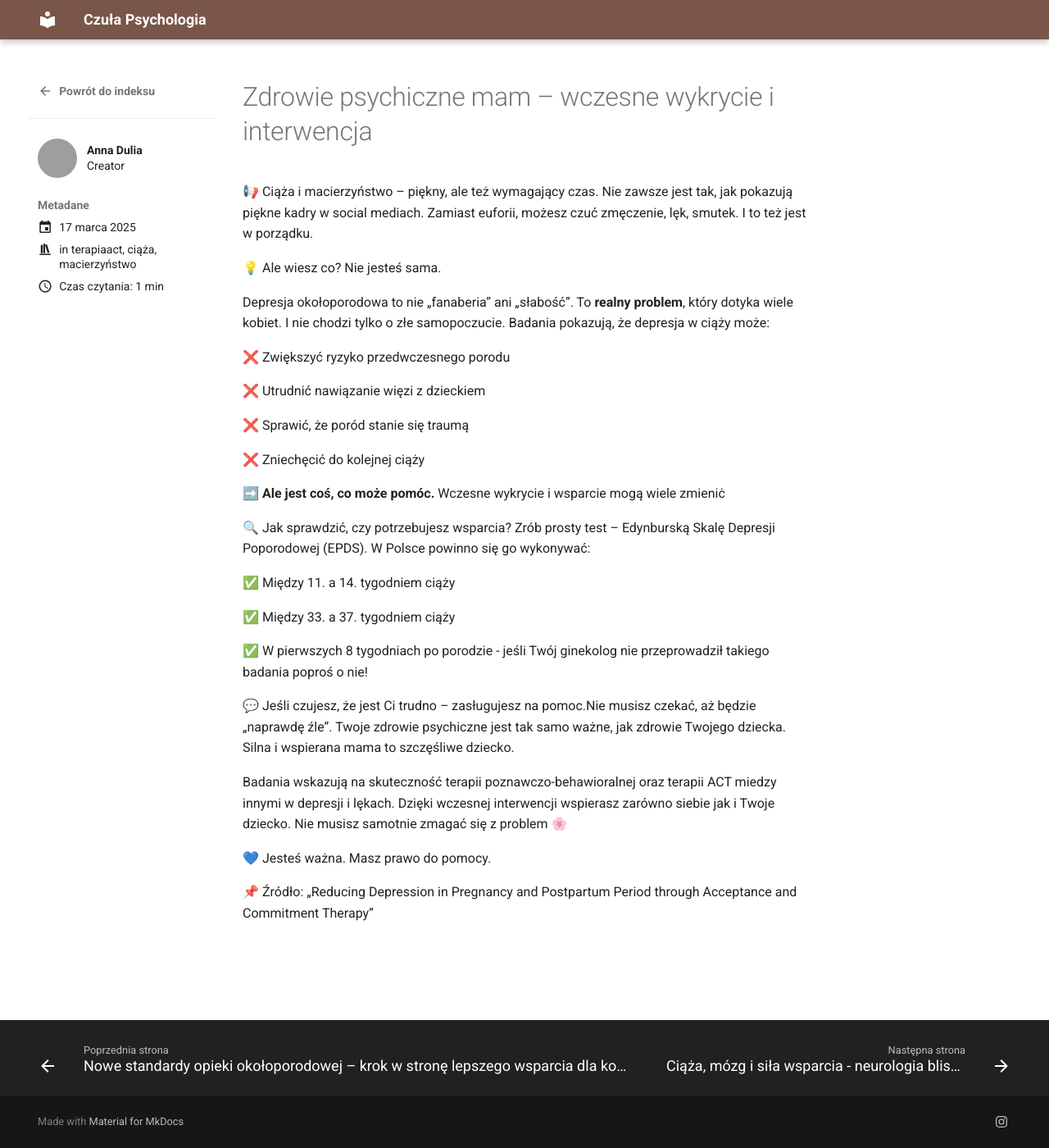
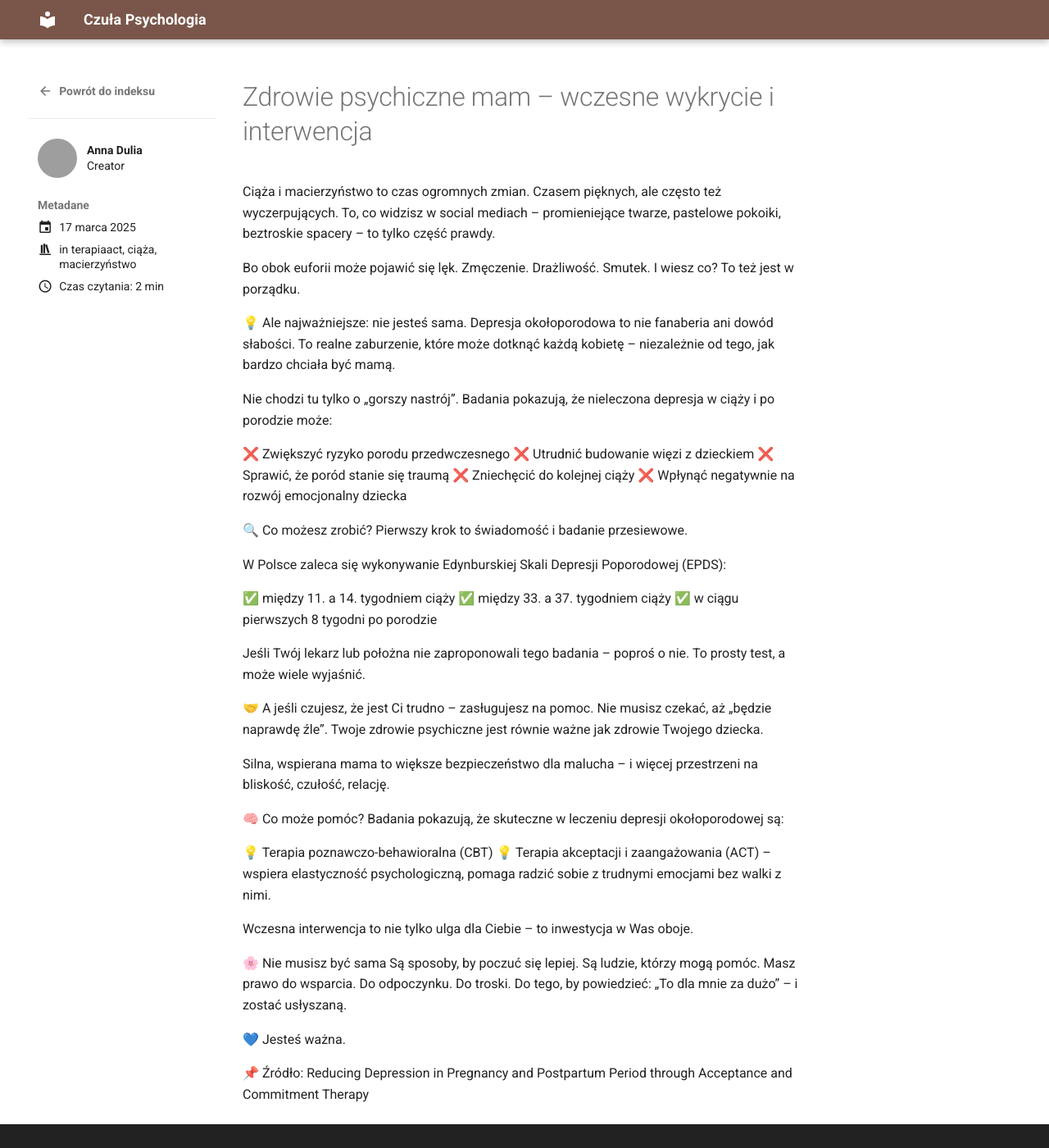
Before and after one commit to czulacom/czula.github.io, an MkDocs documentation site: the page built from docs/posts/wykrywanie.md, in a window 1280 px wide and 1400 px high. Shown: the whole window at 82% size. Built offline with MkDocs 1.6.1 and Material for MkDocs 9.7.7, drawn with Linux system fonts in a browser that asks for light colours; grey boxes are pictures that could not be loaded.

Commit message:
docs: %*

```diff
--- a/docs/posts/wykrywanie.md
+++ b/docs/posts/wykrywanie.md
@@ -10,42 +10,61 @@ categories:
 
 # Zdrowie psychiczne mam – wczesne wykrycie i interwencja
 
-📢 Ciąża i macierzyństwo – piękny, ale też wymagający czas. Nie zawsze jest tak, jak pokazują piękne kadry w social mediach. Zamiast euforii, możesz czuć zmęczenie, lęk, smutek. I to też jest w porządku.
+Ciąża i macierzyństwo to czas ogromnych zmian.
+Czasem pięknych, ale często też wyczerpujących.
+To, co widzisz w social mediach – promieniejące twarze, pastelowe pokoiki, beztroskie spacery – to tylko część prawdy.
+
+Bo obok euforii może pojawić się lęk.
+Zmęczenie. Drażliwość. Smutek.
+I wiesz co? To też jest w porządku.
 
 <!-- more -->
 
-💡 Ale wiesz co? Nie jesteś sama.
+💡 Ale najważniejsze: nie jesteś sama.
+Depresja okołoporodowa to nie fanaberia ani dowód słabości.
+To realne zaburzenie, które może dotknąć każdą kobietę – niezależnie od tego, jak bardzo chciała być mamą.
 
-Depresja okołoporodowa to nie „fanaberia” ani „słabość”. To **realny problem**, który dotyka wiele kobiet. I nie chodzi tylko o złe samopoczucie. Badania pokazują, że depresja w ciąży może:
+Nie chodzi tu tylko o „gorszy nastrój”.
+Badania pokazują, że nieleczona depresja w ciąży i po porodzie może:
 
-❌ Zwiększyć ryzyko przedwczesnego porodu
+❌ Zwiększyć ryzyko porodu przedwczesnego
+❌ Utrudnić budowanie więzi z dzieckiem
+❌ Sprawić, że poród stanie się traumą
+❌ Zniechęcić do kolejnej ciąży
+❌ Wpłynąć negatywnie na rozwój emocjonalny dziecka
 
-❌ Utrudnić nawiązanie więzi z dzieckiem
+🔍 Co możesz zrobić?
+Pierwszy krok to świadomość i badanie przesiewowe.
 
-❌ Sprawić, że poród stanie się traumą
+W Polsce zaleca się wykonywanie Edynburskiej Skali Depresji Poporodowej (EPDS):
 
-❌ Zniechęcić do kolejnej ciąży
+✅ między 11. a 14. tygodniem ciąży
+✅ między 33. a 37. tygodniem ciąży
+✅ w ciągu pierwszych 8 tygodni po porodzie
 
-➡️ **Ale jest coś, co może pomóc.**
-Wczesne wykrycie i wsparcie mogą wiele zmieniċ
+Jeśli Twój lekarz lub położna nie zaproponowali tego badania – poproś o nie.
+To prosty test, a może wiele wyjaśnić.
 
-🔍 Jak sprawdzić, czy potrzebujesz wsparcia?
-Zrób prosty test – Edynburską Skalę Depresji Poporodowej (EPDS). W Polsce powinno się go wykonywać:
+🤝 A jeśli czujesz, że jest Ci trudno – zasługujesz na pomoc.
+Nie musisz czekać, aż „będzie naprawdę źle”.
+Twoje zdrowie psychiczne jest równie ważne jak zdrowie Twojego dziecka.
 
-✅ Między 11. a 14. tygodniem ciąży
+Silna, wspierana mama to większe bezpieczeństwo dla malucha – i więcej przestrzeni na bliskość, czułość, relację.
 
-✅ Między 33. a 37. tygodniem ciąży
+🧠 Co może pomóc?
+Badania pokazują, że skuteczne w leczeniu depresji okołoporodowej są:
 
-✅ W pierwszych 8 tygodniach po porodzie
-- jeśli Twój ginekolog nie przeprowadził takiego badania poproś o nie!
+💡 Terapia poznawczo-behawioralna (CBT)
+💡 Terapia akceptacji i zaangażowania (ACT) – wspiera elastyczność psychologiczną, pomaga radzić sobie z trudnymi emocjami bez walki z nimi.
 
-💬 Jeśli czujesz, że jest Ci trudno – zasługujesz na pomoc.Nie musisz czekać, aż będzie „naprawdę źle”. Twoje zdrowie psychiczne jest tak samo ważne, jak zdrowie Twojego dziecka. Silna i wspierana mama to szczęśliwe dziecko.
+Wczesna interwencja to nie tylko ulga dla Ciebie – to inwestycja w Was oboje.
 
-Badania wskazują na skuteczność terapii poznawczo-behawioralnej oraz terapii ACT miedzy innymi w depresji i lękach.
-Dzięki wczesnej interwencji wspierasz zarówno siebie jak i Twoje dziecko.
-Nie musisz samotnie zmagać się z problem 🌸
+🌸 Nie musisz być sama
+Są sposoby, by poczuć się lepiej. Są ludzie, którzy mogą pomóc.
+Masz prawo do wsparcia. Do odpoczynku. Do troski.
+Do tego, by powiedzieć: „To dla mnie za dużo” – i zostać usłyszaną.
 
-💙 Jesteś ważna. Masz prawo do pomocy.
+💙 Jesteś ważna.
 
 📌 Źródło:
-„Reducing Depression in Pregnancy and Postpartum Period through Acceptance and Commitment Therapy”
+Reducing Depression in Pregnancy and Postpartum Period through Acceptance and Commitment Therapy
```
Also changed, not shown: docs/posts/dlaczego-psychologia-okoloporodowa.md (+23 -10 lines), docs/posts/maciezynstwo.md (+47 -10 lines), docs/posts/neurologia-bliskosci.md (+31 -12 lines), docs/posts/nowe-standardy.md (+20 -9 lines).
